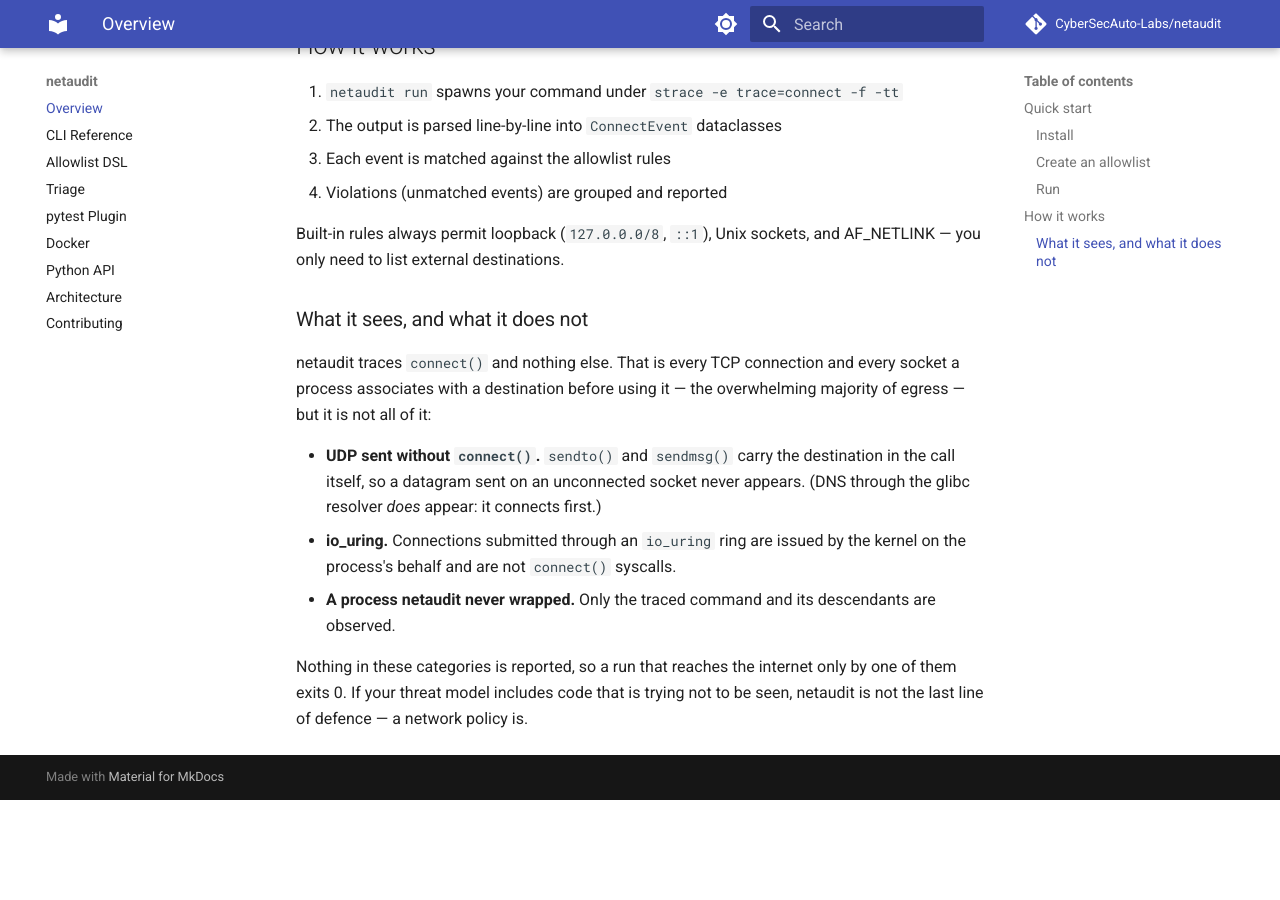
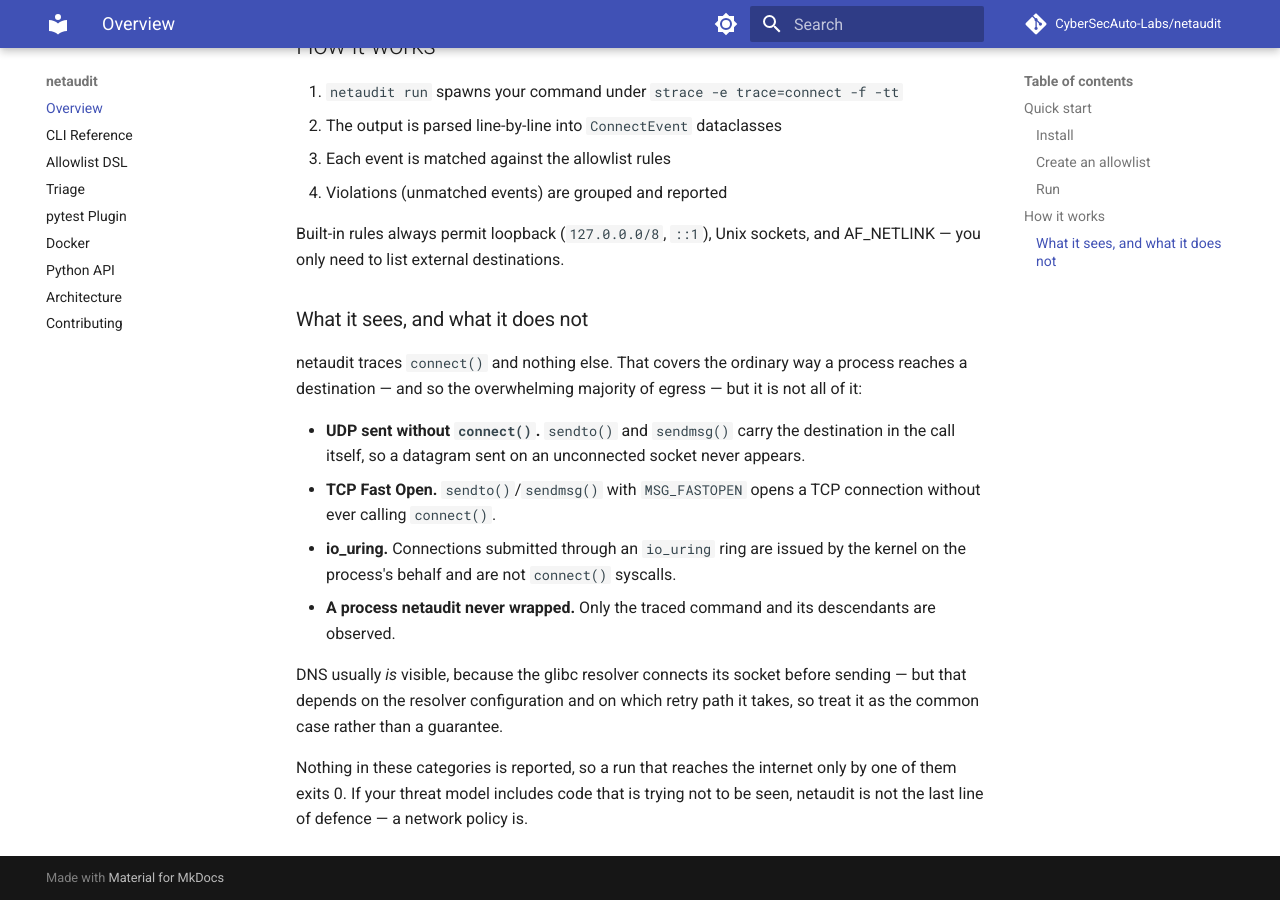
Before and after one commit to CyberSecAuto-Labs/netaudit, an MkDocs documentation site: the page built from docs/index.md, in a window 1280 px wide and 900 px high, scrolled down 2269 px. Built offline with MkDocs 1.6.1 and Material for MkDocs 9.7.7, drawn with Linux system fonts in a browser that asks for light colours; comment, search, counter and statistics services are not loaded; before the commit the page ends 3069 px from its top, so only the background shows below that.

```diff
--- a/docs/index.md
+++ b/docs/index.md
@@ -97,18 +97,23 @@
 
 ### What it sees, and what it does not
 
-netaudit traces `connect()` and nothing else. That is every TCP connection and every
-socket a process associates with a destination before using it — the overwhelming majority
-of egress — but it is not all of it:
+netaudit traces `connect()` and nothing else. That covers the ordinary way a process
+reaches a destination — and so the overwhelming majority of egress — but it is not all of
+it:
 
 - **UDP sent without `connect()`.** `sendto()` and `sendmsg()` carry the destination in the
-  call itself, so a datagram sent on an unconnected socket never appears. (DNS through the
-  glibc resolver *does* appear: it connects first.)
+  call itself, so a datagram sent on an unconnected socket never appears.
+- **TCP Fast Open.** `sendto()`/`sendmsg()` with `MSG_FASTOPEN` opens a TCP connection
+  without ever calling `connect()`.
 - **io_uring.** Connections submitted through an `io_uring` ring are issued by the kernel
   on the process's behalf and are not `connect()` syscalls.
 - **A process netaudit never wrapped.** Only the traced command and its descendants are
   observed.
 
+DNS usually *is* visible, because the glibc resolver connects its socket before sending —
+but that depends on the resolver configuration and on which retry path it takes, so treat
+it as the common case rather than a guarantee.
+
 Nothing in these categories is reported, so a run that reaches the internet only by one of
 them exits 0. If your threat model includes code that is trying not to be seen, netaudit is
 not the last line of defence — a network policy is.
```
Also changed, not shown: README.md (+10 -5 lines), docs/allowlist-dsl.md (+8 -0 lines), docs/architecture.md (+3 -2 lines).
